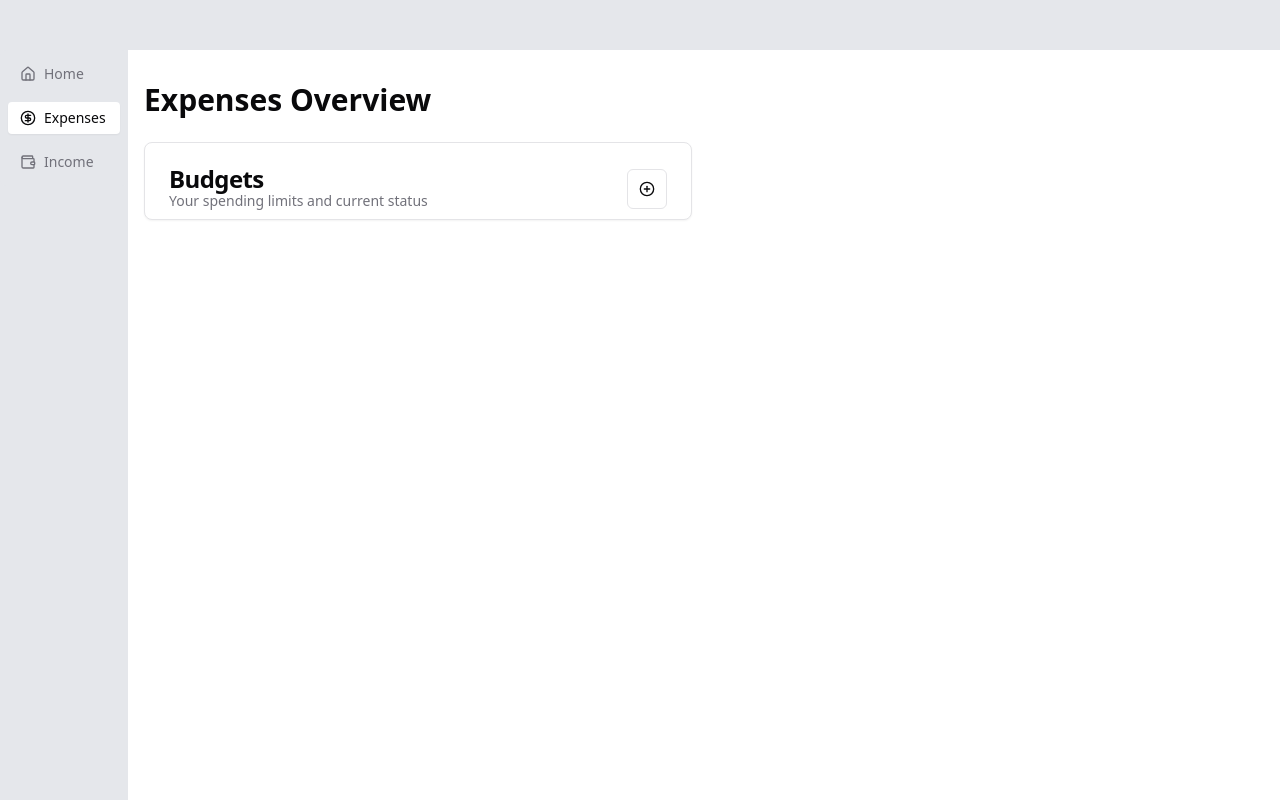
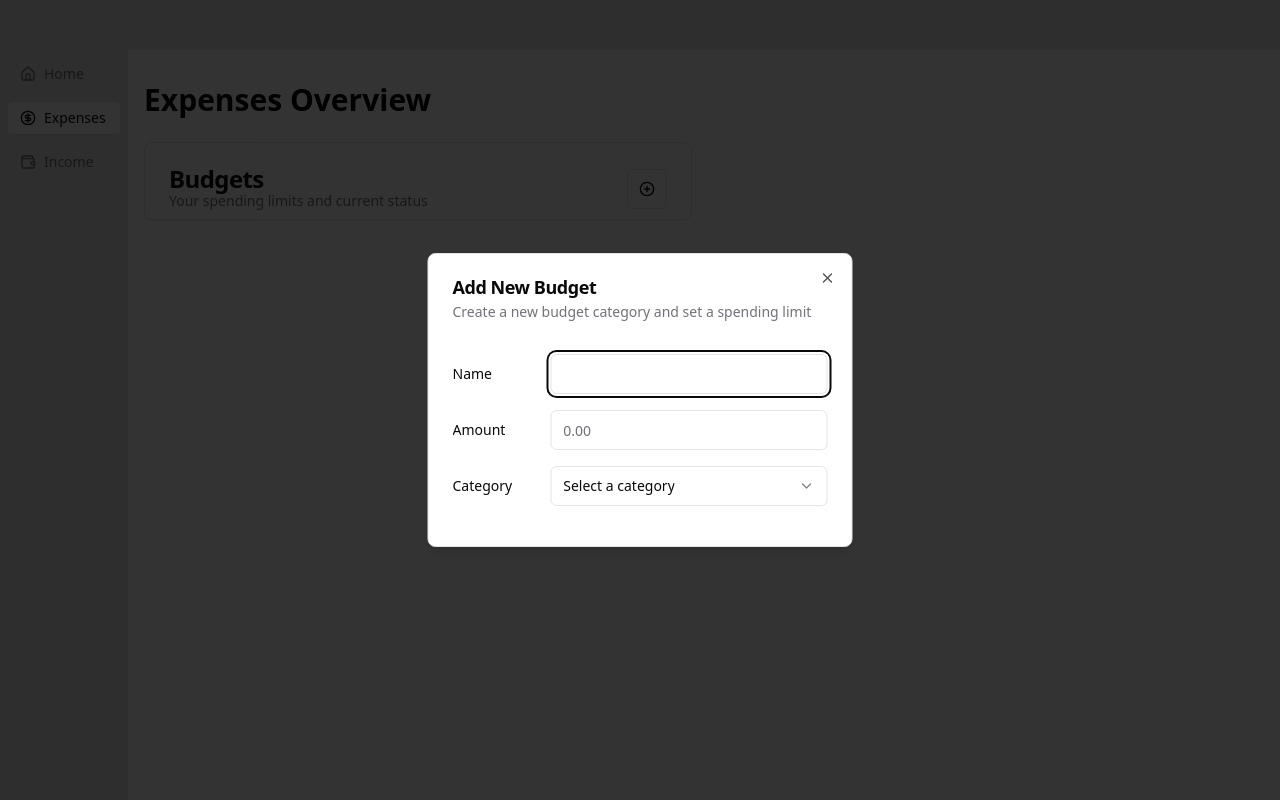
Before and after one commit to Jolvera2001/desktop_budgeting, a React (Vite) app in the folder frontend/: page /home/expenses in a window 1280 px wide. Both pictures are taken after a click on the button 647 px from the left and 189 px from the top of the page. Built offline with nearby package versions, Linux system fonts and the light colour scheme.

Commit message:
small work on ui

```diff
--- a/frontend/src/components/reusables/AddBudgetDialog.tsx
+++ b/frontend/src/components/reusables/AddBudgetDialog.tsx
@@ -28,6 +28,21 @@ function BudgetAddDialog() {
                 }}>
                     <div className="grip gap-4 py-4">
                         <div className="grid grid-cols-4 items-center gap-4">
+                            <Label htmlFor="name">Name</Label>
+                            <div className="col-span-3">
+                                <Input id="name" />
+                            </div>
+                            <Label htmlFor="amount">Amount</Label>
+                            <div className="col-span-3">
+                                <Input
+                                    id="amount"
+                                    type="number"
+                                    min={0}
+                                    max={100000000}
+                                    step={0.01}
+                                    placeholder="0.00"
+                                />
+                            </div>
                             <Label htmlFor="category">Category</Label>
                             <div className="col-span-3">
                                 <Select>
@@ -46,3 +61,5 @@ function BudgetAddDialog() {
         </Dialog>
     )
 }
+
+export default BudgetAddDialog
--- a/frontend/src/pages/Expenses.tsx
+++ b/frontend/src/pages/Expenses.tsx
@@ -1,3 +1,4 @@
+import BudgetAddDialog from '@/components/reusables/AddBudgetDialog'
 import { Button } from '@/components/ui/button'
 import { Card, CardDescription, CardHeader, CardTitle } from '@/components/ui/card'
 import { Dialog, DialogTrigger } from '@/components/ui/dialog'
@@ -17,13 +18,7 @@ function Expenses() {
                                 <CardTitle>Budgets</CardTitle>
                                 <CardDescription>Your spending limits and current status</CardDescription>
                             </div>
-                            <Dialog>
-                                <DialogTrigger asChild>
-                                    <Button variant="outline" size="icon">
-                                        <PlusCircle className='h-4 w-4' />
-                                    </Button>
-                                </DialogTrigger>
-                            </Dialog>
+                            <BudgetAddDialog />
                         </CardHeader>
                     </Card>
                 </div>
```
Also changed, not shown: 1 other file (tests, documents, lock files or other folders).
